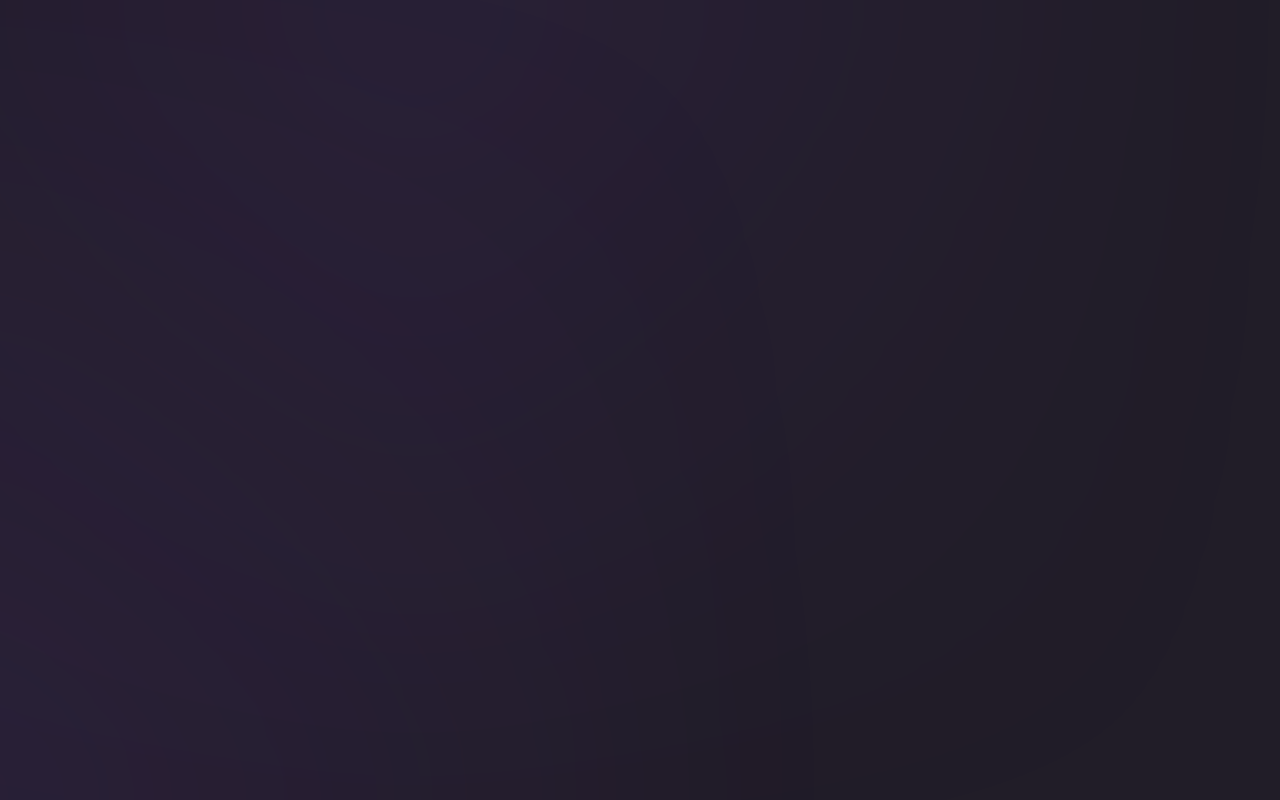
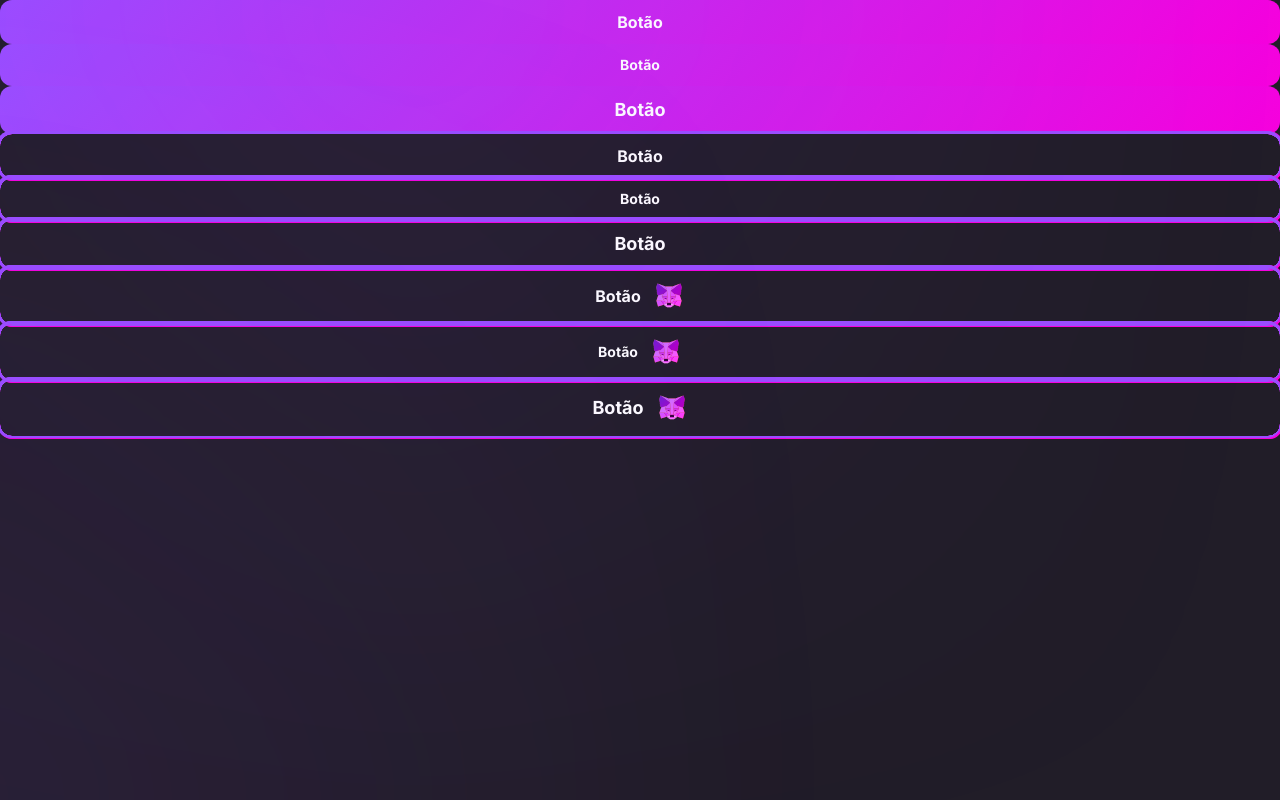
Before and after one commit to rafaelmartins92/crypto, a plain HTML site: page index.html in a window 1280 px wide. Drawn offline with Linux system fonts and the light colour scheme.

Commit message:
style: adjust button styles

```diff
--- a/index.html
+++ b/index.html
@@ -15,6 +15,21 @@
   </head>
   <body>
     <span class="ellipse-top"></span>
-   <span class="ellipse-bottom"></span>
+    <span class="ellipse-bottom"></span>
+    <button class="primary">Botão</button>
+    <button class="primary small">Botão</button>
+    <button class="primary large">Botão</button>
+    <button class="secondary">Botão</button>
+    <button class="secondary small">Botão</button>
+    <button class="secondary large">Botão</button>
+    <button class="secondary icon">
+      <span>Botão</span> <img src="./assets/icons/metamask.svg" alt="" />
+    </button>
+    <button class="secondary icon small">
+      <span>Botão</span> <img src="./assets/icons/metamask.svg" alt="" />
+    </button>
+    <button class="secondary icon large">
+      <span>Botão</span> <img src="./assets/icons/metamask.svg" alt="" />
+    </button>
   </body>
 </html>
--- a/scss/partials/_buttons.scss
+++ b/scss/partials/_buttons.scss
@@ -10,10 +10,9 @@ button {
   display: flex;
   justify-content: center;
   align-items: center;
-  padding: 12px 8px;
+  padding: 1.2rem 0.8rem;
 
-  width: 262px;
-  height: 44px;
+  width: 100%;
 
   border-radius: $border-radius;
 
@@ -56,6 +55,6 @@ button {
 
 .icon {
   span {
-    margin-right: 12px;
+    margin-right: 1.2rem;
   }
 }
```
Also changed, not shown: scss/styles.css, 1 other file.
